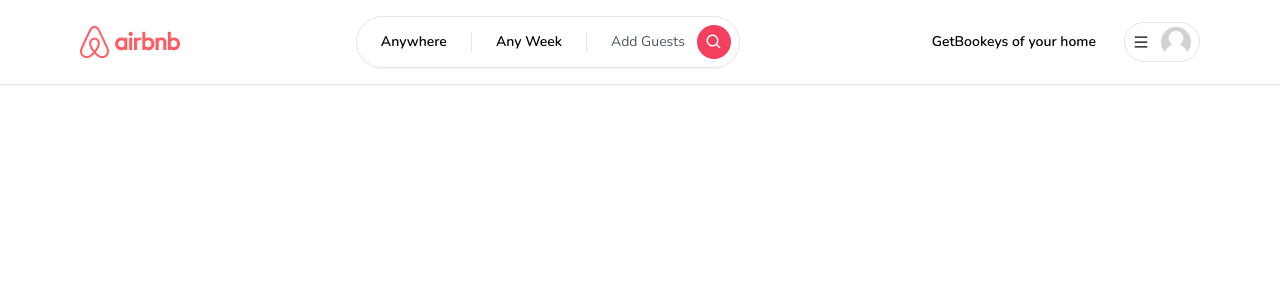
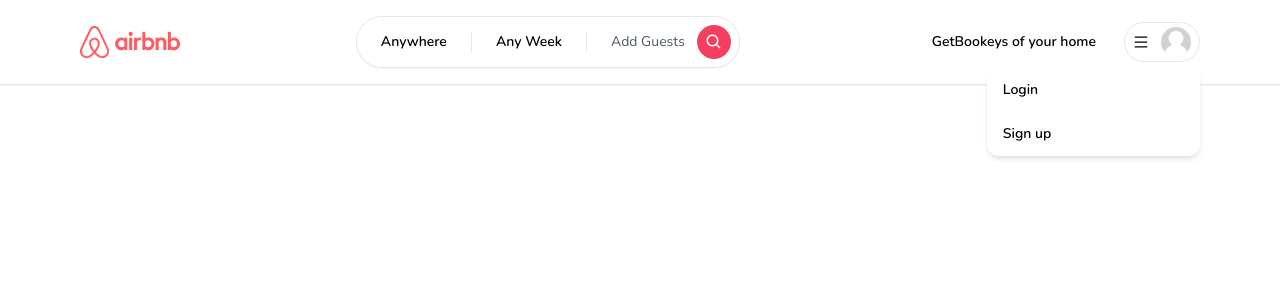
Before and after one commit to MarufPulok/GetBookeys, a Next.js app: page / in a window 1280 px wide. Both pictures are taken after a click on the element 1161 px from the left and 42 px from the top of the page. Shown: the top 300 px of the page. Built offline with nearby package versions, Linux system fonts and the light colour scheme.

Commit message:
nav ui done

```diff
--- /dev/null
+++ b/app/components/navbar/MenuItem.tsx
@@ -0,0 +1,18 @@
+"use client";
+import React from "react";
+
+interface MenuItemProps {
+  onClick: () => void;
+  label: string;
+}
+
+export default function MenuItem({ onClick, label }: MenuItemProps) {
+  return (
+    <div
+      onClick={onClick}
+      className="px-4 py-3 hover:bg-neutral-100 transition font-semibold"
+    >
+      {label}
+    </div>
+  );
+}
--- a/app/components/navbar/Navbar.tsx
+++ b/app/components/navbar/Navbar.tsx
@@ -1,3 +1,4 @@
+'use client';
 import React from 'react'
 import Container from '../Container'
 import Logo from './Logo'
--- a/app/components/navbar/UserMenu.tsx
+++ b/app/components/navbar/UserMenu.tsx
@@ -1,9 +1,15 @@
 "use client";
-import React from "react";
+import React, { useCallback, useState } from "react";
 import { AiOutlineMenu } from "react-icons/ai";
 import Avatar from "../Avatar";
+import MenuItem from "./MenuItem";
 
 export default function UserMenu() {
+  const [isOpen, setIsOpen] = useState(false);
+
+  const toggleOpen = useCallback(() => {
+    setIsOpen((prev) => !prev);
+  }, []);
   return (
     <div className="relative">
       <div className="flex flex-row items-center gap-3">
@@ -13,13 +19,26 @@
         >
           GetBookeys of your home
         </div>
-        <div onClick={()=>{}} className="p-4 md:py-1 md:px-2 border-[1px] border-neutral-200 flex flex-row items-center gap-3 rounded-full cursor-pointer hover:shadow-md transition">
-            <AiOutlineMenu />
-            <div className="hidden md:block">
-                <Avatar />
-            </div>
+        <div
+          onClick={toggleOpen}
+          className="p-4 md:py-1 md:px-2 border-[1px] border-neutral-200 flex flex-row items-center gap-3 rounded-full cursor-pointer hover:shadow-md transition"
+        >
+          <AiOutlineMenu />
+          <div className="hidden md:block">
+            <Avatar />
+          </div>
         </div>
       </div>
+      {isOpen && (
+        <div className="absolute rounded-xl shadow-md w-[40vw] md:w-3/4 bg-white overflow-hidden right-0 top-12 text-sm">
+          <div className="flex flex-col cursor-pointer">
+            <>
+              <MenuItem onClick={() => {}} label="Login" />
+              <MenuItem onClick={() => {}} label="Sign up" />
+            </>
+          </div>
+        </div>
+      )}
     </div>
   );
 }
```
